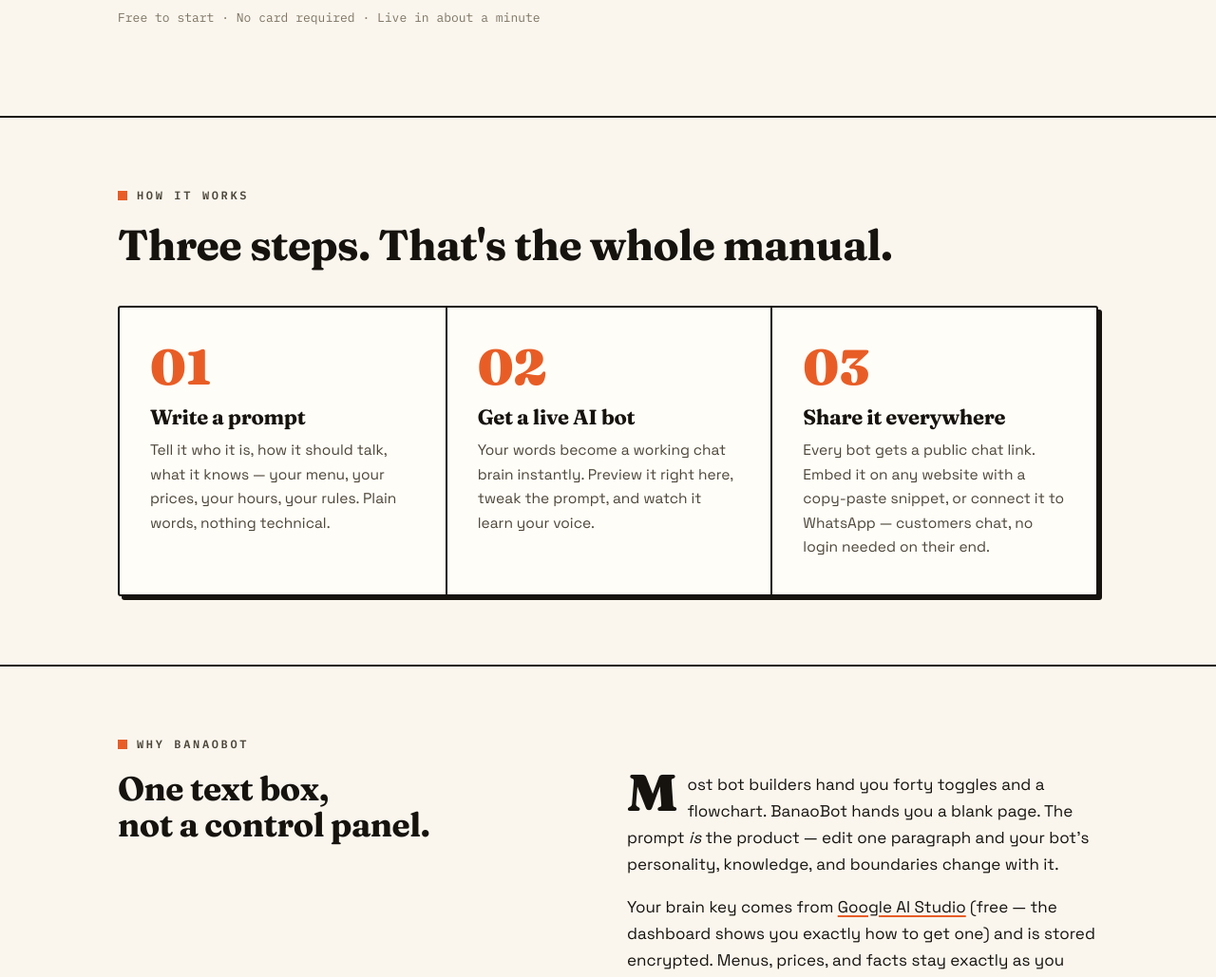
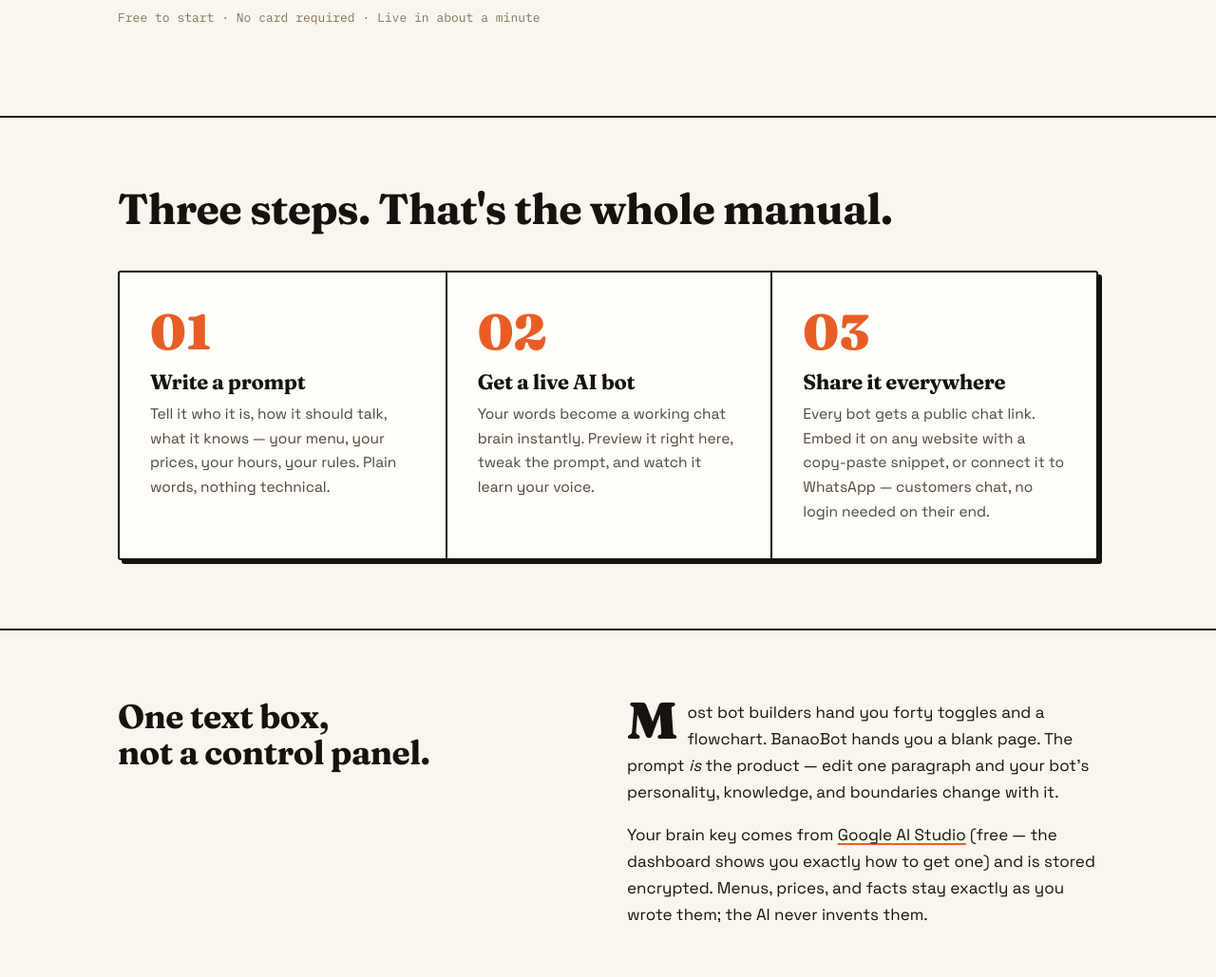
Before and after one commit to adityapratap0077-cloud/banaobot, a Flask app: page / in a window 1280 px wide. Shown: the part 698-1727 px from the top of the page at 95% size. Run offline with Flask 3, Linux system fonts and the light colour scheme; some libraries are stand-ins or nearby versions.

Commit message:
Landing: remove kicker eyebrows above section headings

```diff
--- a/templates/landing.html
+++ b/templates/landing.html
@@ -27,7 +27,6 @@
 
 <section class="section">
   <div class="wrap">
-    <p class="kicker">How it works</p>
     <h2 style="font-size: clamp(1.9rem, 4.5vw, 2.8rem);">Three steps. That's the whole manual.</h2>
 
     <div class="steps">
@@ -52,7 +51,6 @@
 
 <section class="section">
   <div class="wrap">
-    <p class="kicker">Why BanaoBot</p>
     <div class="two-col">
       <div>
         <h2 style="font-size: clamp(1.6rem, 3.5vw, 2.2rem);">One text box,<br>not a control panel.</h2>
```
